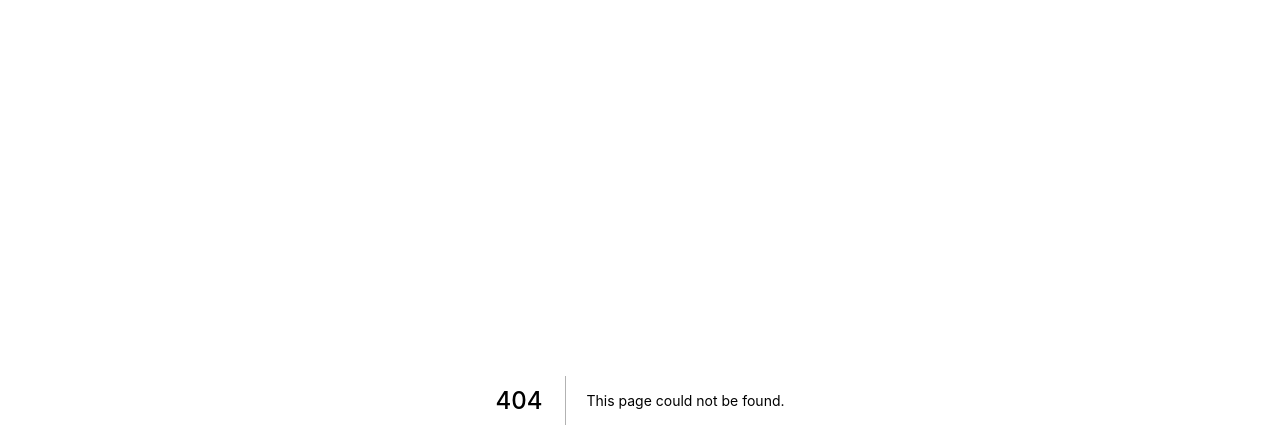
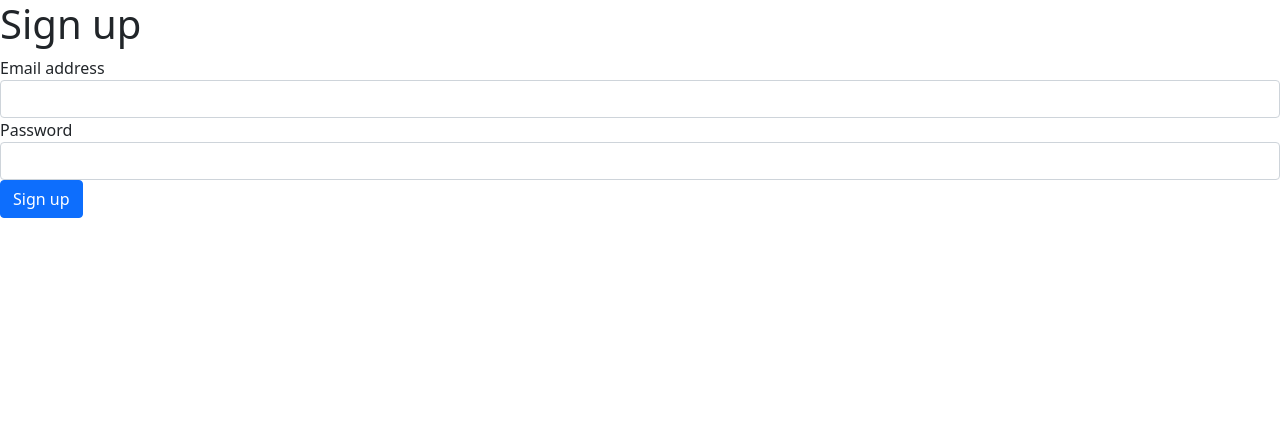
Before and after one commit to romanstrazanec-courses/microservices-ticketing, a Next.js app in the folder client/: page /auth/signup in a window 1280 px wide. Before the commit this address had no page. Shown: the top 448 px of the page. Built offline with nearby package versions, Linux system fonts and the light colour scheme.

Commit message:
Hook useRequest

```diff
--- /dev/null
+++ b/client/hooks/use-request.js
@@ -0,0 +1,28 @@
+import axios from "axios";
+import {useState} from "react";
+
+export default ({url, method, body, onSuccess}) => {
+    const [errors, setErrors] = useState(null);
+
+    const doRequest = async () => {
+        try {
+            const response = await axios[method](url, body);
+            setErrors(null);
+            onSuccess?.(response.data);
+            return response.data;
+        } catch (error) {
+            setErrors(
+                <div className="alert alert-danger">
+                    <h4>Ooops...</h4>
+                    <ul className="my-0">
+                        {error.response.data.errors.map(
+                            err => <li key={err.message}>{err.message}</li>
+                        )}
+                    </ul>
+                </div>
+            );
+        }
+    };
+
+    return {doRequest, errors};
+};
--- a/client/pages/signup.js
+++ b/client/pages/auth/signup.js
@@ -1,21 +1,20 @@
 import {useState} from "react";
-import axios from "axios";
+import Router from "next/router";
+import useRequest from "../../hooks/use-request";
 
 export default () => {
     const [email, setEmail] = useState('');
     const [password, setPassword] = useState('');
-    const [errors, setErrors] = useState([]);
+    const {doRequest, errors} = useRequest({
+        url: '/api/users/signup',
+        method: 'post',
+        body: {email, password},
+        onSuccess: () => Router.push('/')
+    });
 
     const onSubmit = async event => {
         event.preventDefault();
-
-        try {
-            const response = await axios.post('/api/users/signup', {
-                email, password
-            });
-        } catch (error) {
-            setErrors(error.response.data.errors);
-        }
+        await doRequest();
     };
 
     return <form onSubmit={onSubmit}>
@@ -37,12 +36,7 @@ export default () => {
                 className="form-control"
             />
         </div>
-        {errors.length > 0 && <div className="alert alert-danger">
-            <h4>Ooops...</h4>
-            <ul className="my-0">
-                {errors.map(err => <li key={err.message}>{err.message}</li>)}
-            </ul>
-        </div>}
+        {errors}
         <button className="btn btn-primary">Sign up</button>
     </form>;
 };
```
